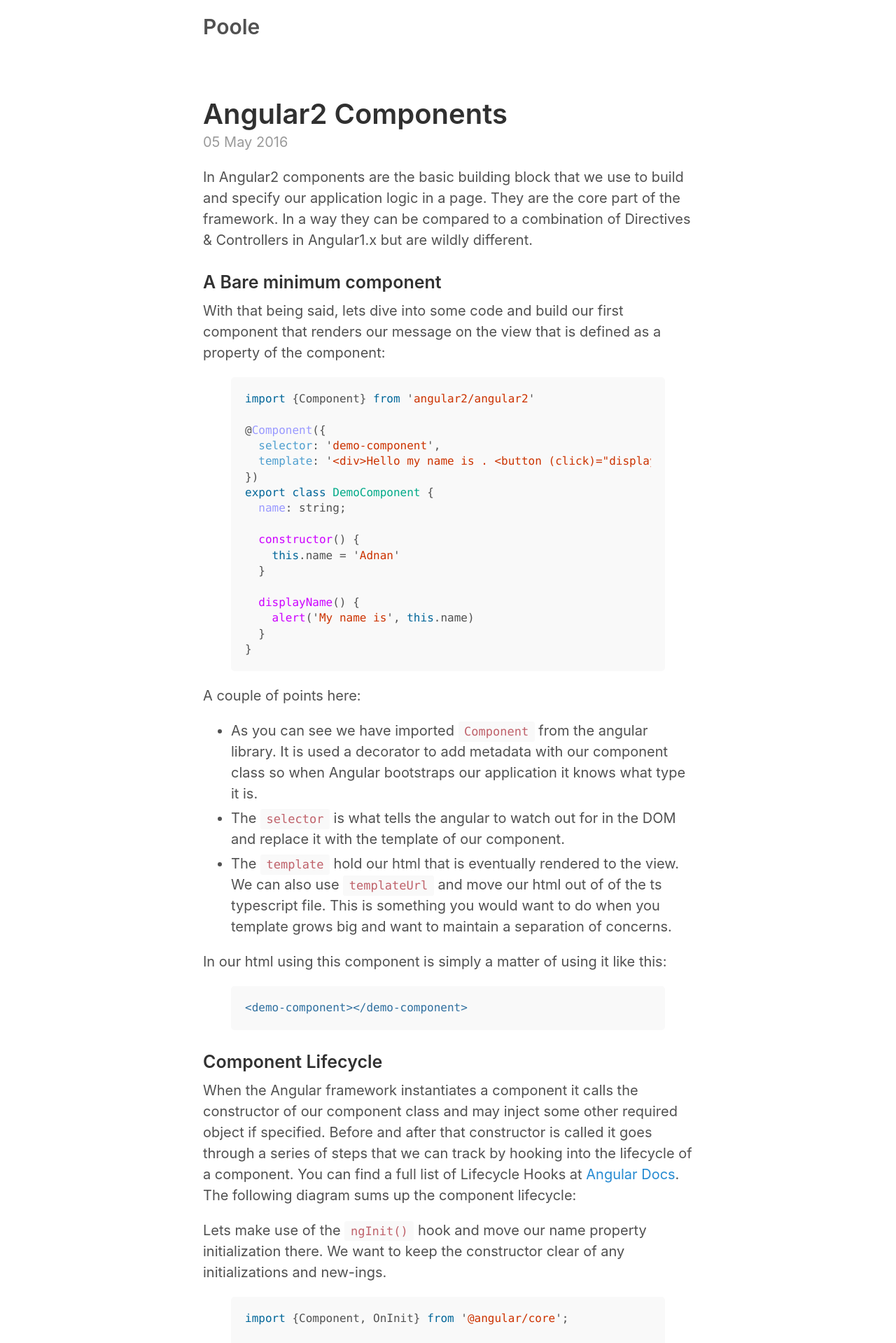
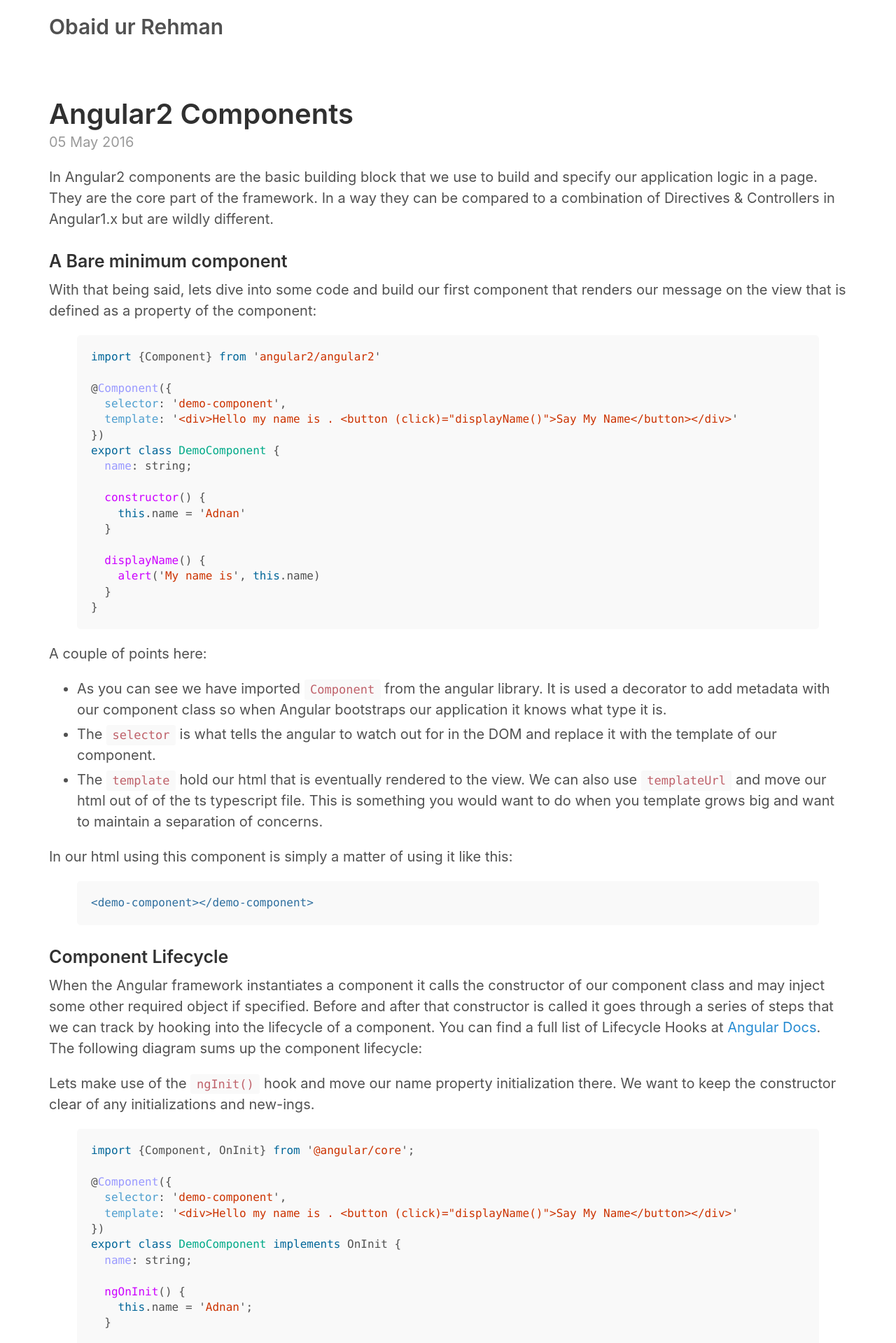
Before and after one commit to ObaidUrRehman/ObaidUrRehman.github.io, a Jekyll site: the page built from index.html, in a window 1280 px wide. Shown: the top 1919 px of the page at 70% size. Built offline with Jekyll 4.4.1, drawn with Linux system fonts in a browser that asks for light colours; the list of posts is cut into pages by our own code.

Commit message:
ui fix + config update

```diff
--- a/_config.yml
+++ b/_config.yml
@@ -2,9 +2,9 @@
 permalink:           pretty
 
 # Setup
-title:               Poole
-tagline:             The Jekyll Butler
-url:                 http://getpoole.com
+title:               Obaid ur Rehman
+tagline:             Adventures in JavaScript Land
+url:                 http://obaidurrehman.github.io/
 paginate:            1
 baseurl:             ""
 
@@ -17,14 +17,14 @@
 
 # About/contact
 author:
-  name:              Mark Otto
-  url:               https://twitter.com/mdo
-  email:             markdotto@gmail.com
+  name:              Obaid ur Rehman
+  url:               https://twitter.com/obaidurrehmann
+  email:             obaid@live.com
 
 # Custom vars
 version:             2.0.0
 github:
-  repo:              https://github.com/poole/poole
+  repo:              https://github.com/ObaidurRehman
 
 # Gems
 gems:
--- a/_sass/_layout.scss
+++ b/_sass/_layout.scss
@@ -3,7 +3,7 @@
 // Styles for managing the structural hierarchy of the site.
 
 .container {
-  max-width: 38rem;
+  max-width: 60rem;
   padding-left:  1.5rem;
   padding-right: 1.5rem;
   margin-left:  auto;
```
